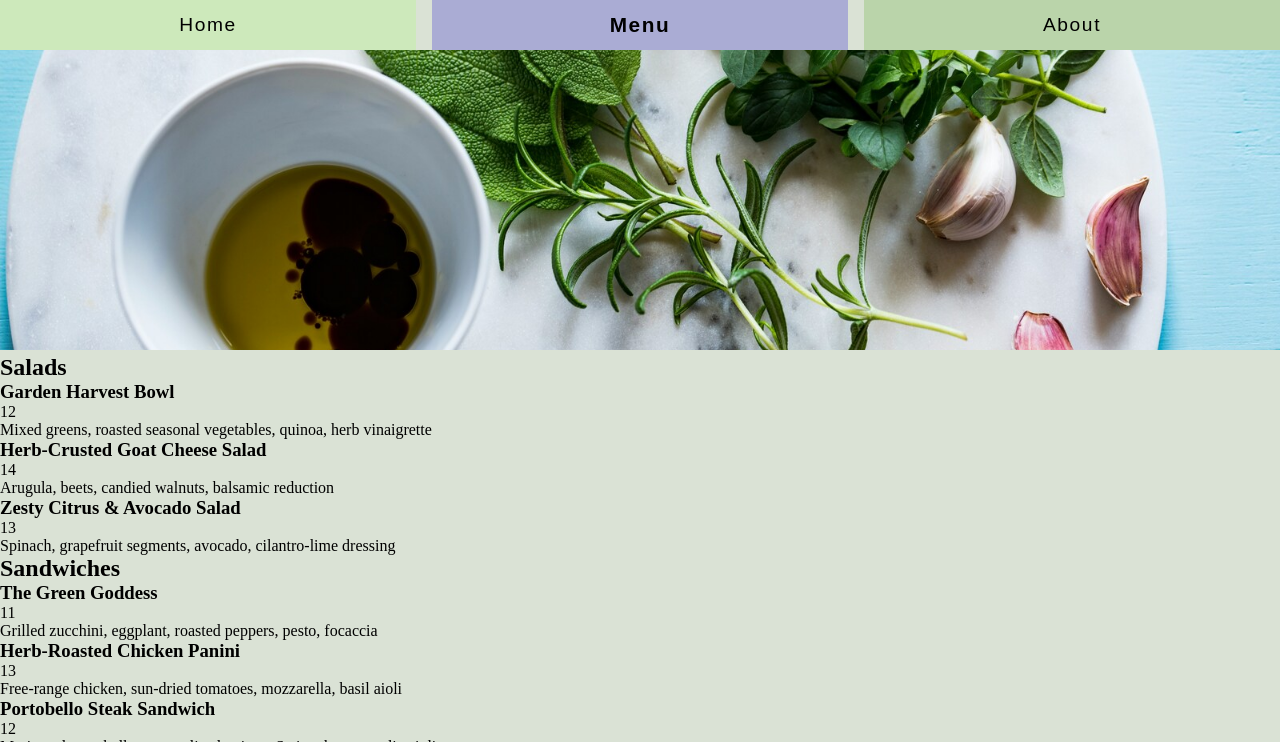
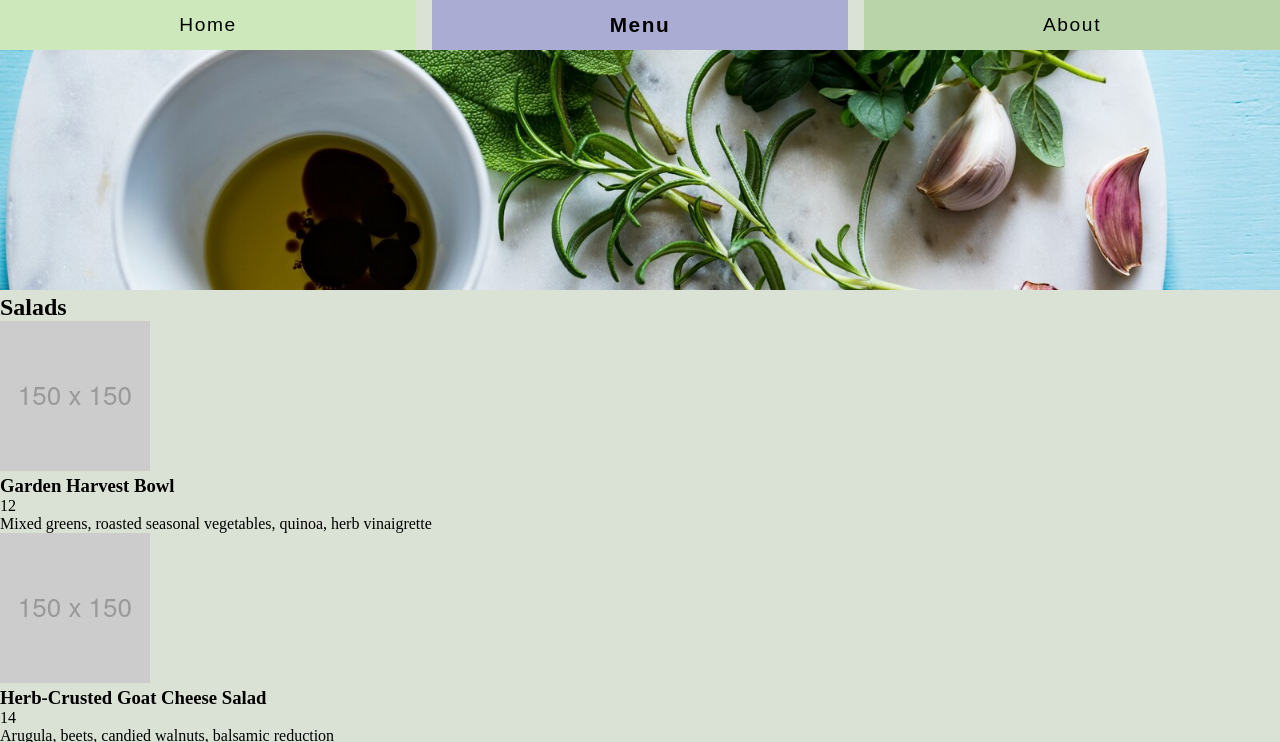
Before and after one commit to tptam/odin-restaurant-page, a website built with webpack: page src/index.html in a window 1280 px wide. Both pictures are taken after a click on the button "Menu". Shown: the top 742 px of the page. Built offline with nearby package versions, Linux system fonts and the light colour scheme.

Commit message:
Modify menu to include menu item images
- Add importAll function
- Modify createMenuCard function

```diff
--- a/src/menu.js
+++ b/src/menu.js
@@ -1,6 +1,16 @@
 import parseHtml from "./parseHtml.js"
 import ImgTables from './images/herbs.jpg';
 import './style.css';
+
+// Import all images for menu items
+function importAll(r) {
+    let images = {};
+    r.keys().forEach((item, index) => { images[item.replace('./', '')] = r(item); });
+    return images;
+}
+
+const images = importAll(require.context('./images/menu', false, /\.(png|jpe?g|svg)$/));
+
 
 const menuData = [
     {
@@ -143,6 +153,7 @@ const menuData = [
     }
 ];
 
+
 function createMenuCard(menuData) {
     const menuCard = document.createElement("div");
     menuCard.id = "menu-card";
@@ -157,6 +168,7 @@ function createMenuCard(menuData) {
         for (let item of sectionData.items) {
             const itemHtml = `
                 <li>
+                    <img src=${images[item.src]} alt="${item.name}">
                     <h3>${item.name}</h3>
                     <p class="price">${item.price}</p>
                     <p class="description">${item.description}</p>
--- a/src/style.css
+++ b/src/style.css
@@ -2,7 +2,7 @@
     --background-color: #dae2d5;
     --gutter: 16px;
     --header-height: 50px;
-    --narrow-hero-height: 300px;
+    --narrow-hero-height: 30vh;
 
     --tab-number: 3;
 
```
